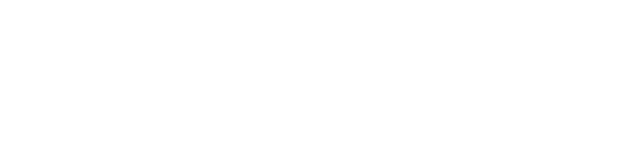
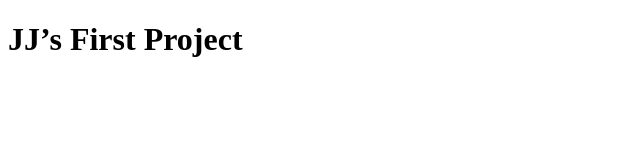
Before and after one commit to JWD005/firstproject, a plain HTML site: page index.html in a window 1280 px wide. Shown: the whole page, without its empty margins (0-640 px from the left). Drawn offline with Linux system fonts and the light colour scheme.

Commit message:
Added my name as heading

```diff
--- a/index.html
+++ b/index.html
@@ -8,6 +8,7 @@
 </head>
 <body>
     <div class="container">
+        <h1>JJ’s First Project</h1>
     </div>
 </body>
 </html>
```
